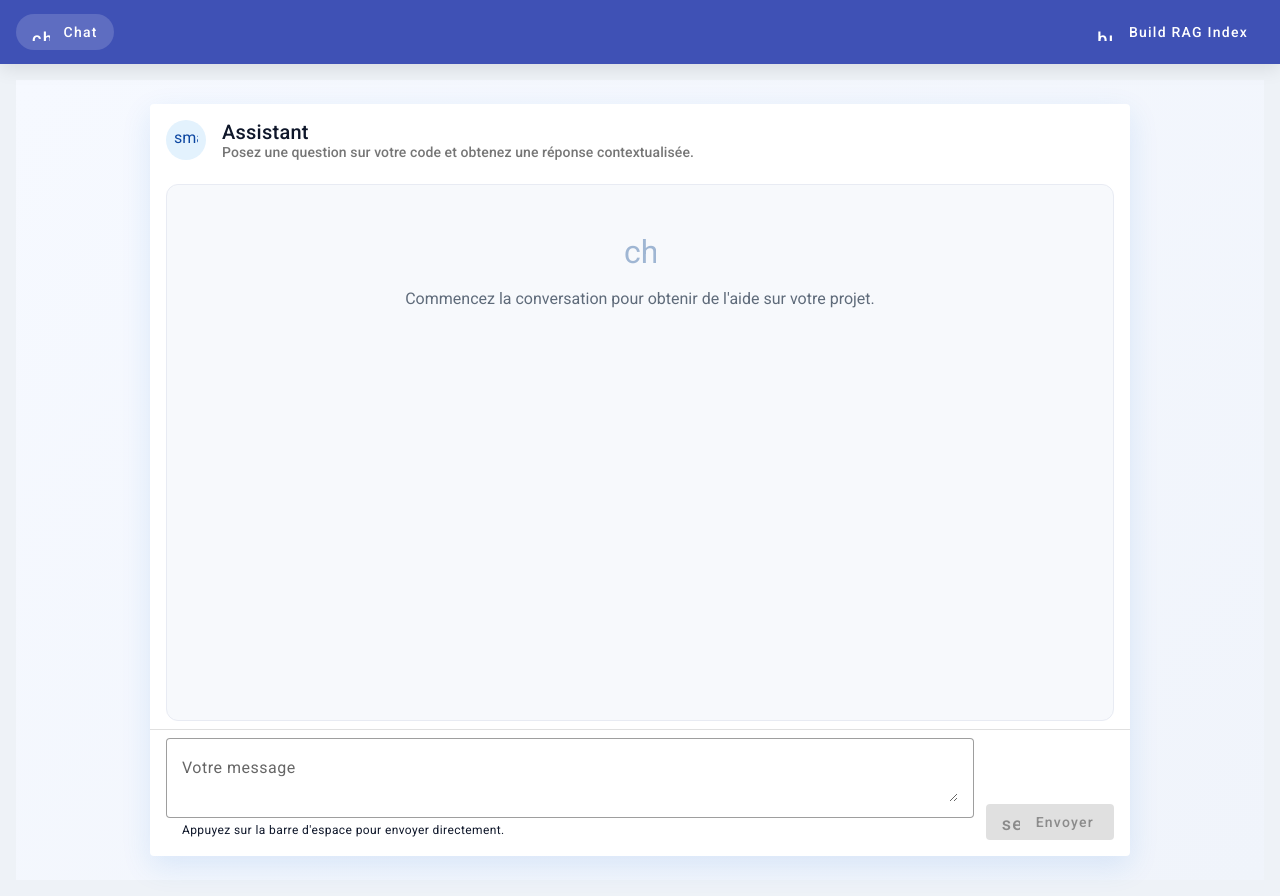
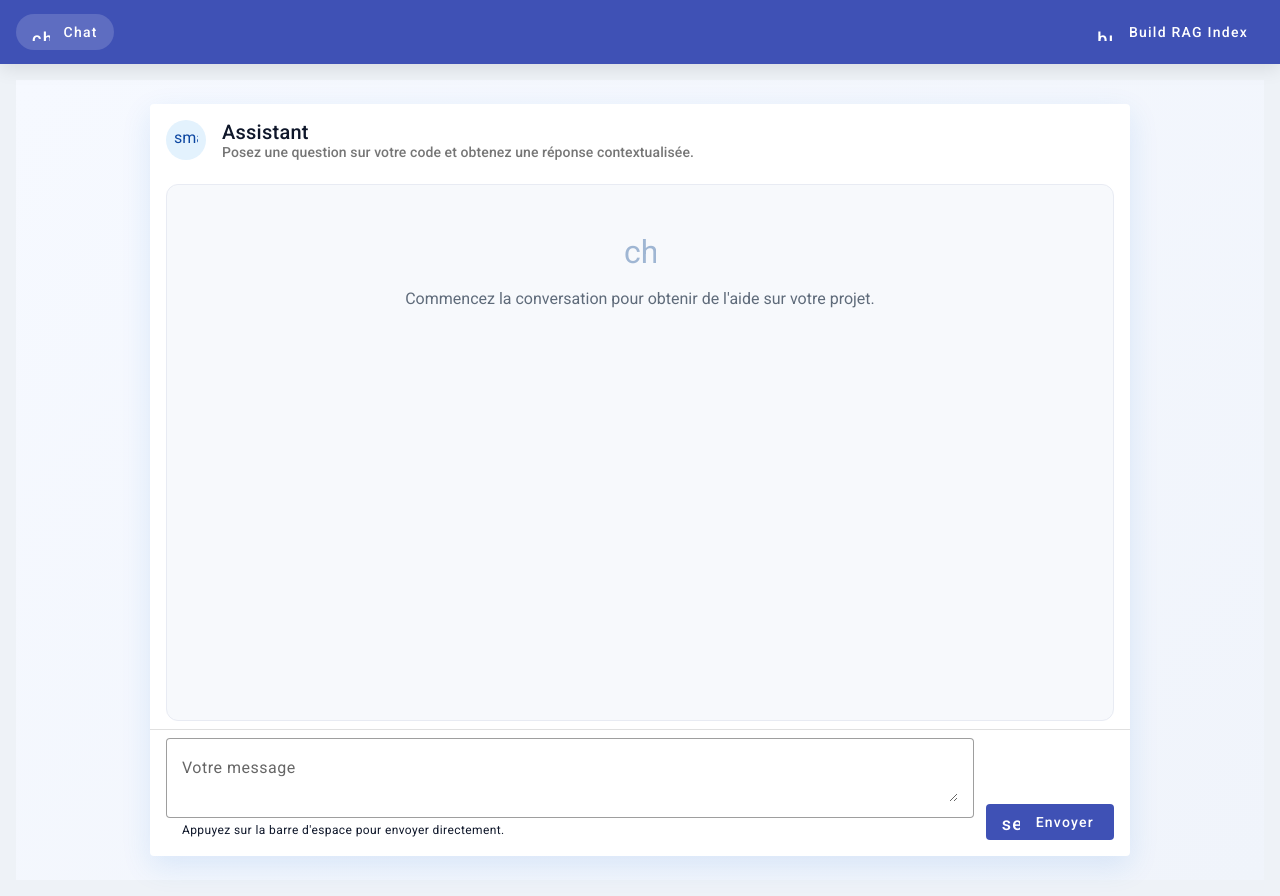
Before and after one commit to guerinaxel/Tesr, an Angular app in the folder frontend/: page / in a window 1280 px wide. Built offline with nearby package versions, Linux system fonts and the light colour scheme.

Commit message:
Allow chat send button to re-enable after send

```diff
--- a/frontend/src/app/chat/chat.component.html
+++ b/frontend/src/app/chat/chat.component.html
@@ -55,7 +55,7 @@
         mat-flat-button
         color="primary"
         type="submit"
-        [disabled]="isSending || !question.trim()"
+        [disabled]="isSending"
         data-cy="send-button"
       >
         <mat-progress-spinner
```
